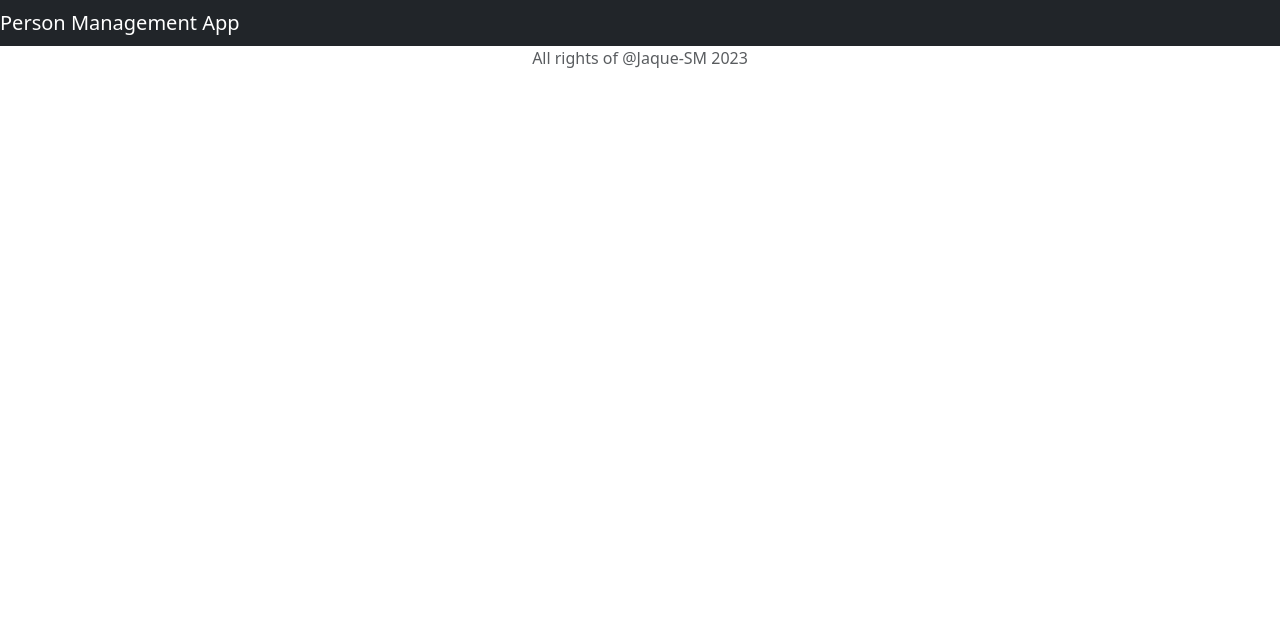
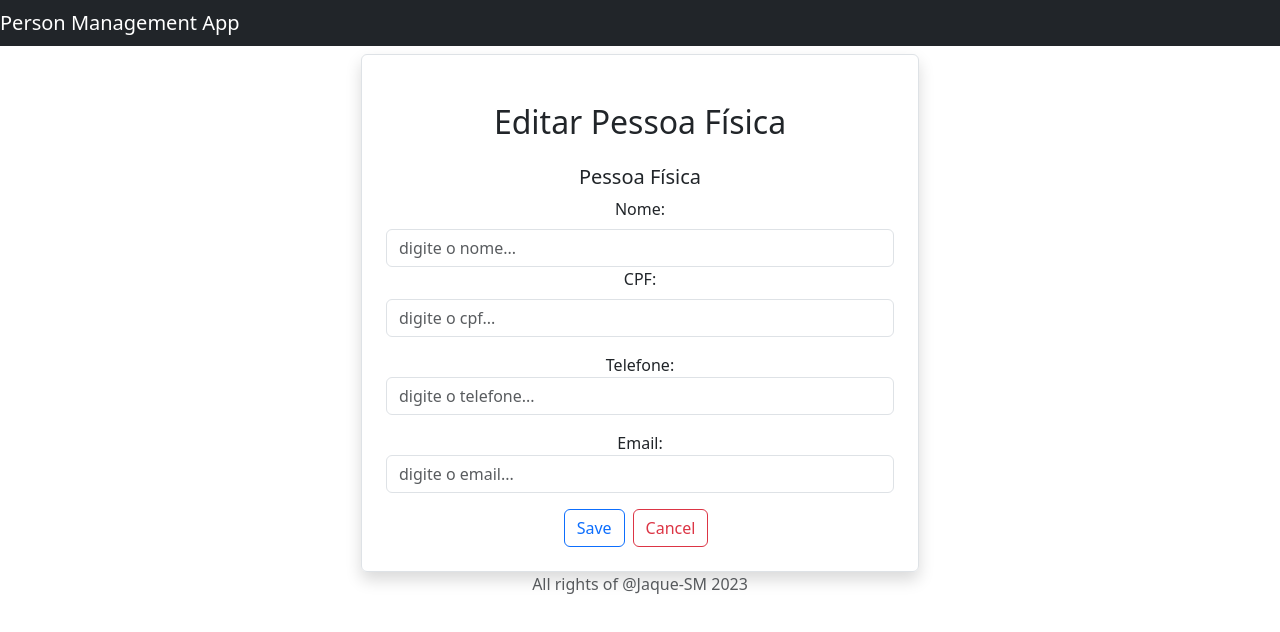
Before and after one commit to Jaque-SM/Front-PessoaFisica, a React (Create React App) app: page /updatepessoa/1 in a window 1280 px wide. Shown: the top 632 px of the page. Built offline with nearby package versions, Linux system fonts and the light colour scheme; no server answers.

Commit message:
mais coisas no geral

```diff
--- a/src/components/crud/CreatePerson.js
+++ b/src/components/crud/CreatePerson.js
@@ -62,28 +62,29 @@ export default function CreatePerson () {
 
                                 <label htmlFor="nome" className="form-label">Nome: </label>
 
-                                <input type="text" placeholder="digite o nome..." name="nome" className="form-control"
+                                <input type="text" placeholder="digite o nome..." name="nome" className="form-control" required
                                   value={nome} onChange={(e) => onInputChange(e)}/>
 
 
                             <div className="mb-3">
                                 <label htmlFor="CPF" className="form-label">CPF: </label>
+
                                 <input placeholder="digite o cpf..." name="cpf" className="form-control"
-                                    value={cpf} onChange={(e) => onInputChangeCpf(e)} />
+                                   required value={cpf} onChange={(e) => onInputChangeCpf(e)} />
                             </div>
 
                             <div className="mb-3">
                                 <label>Telefone: </label>
                                 <input type='tel' pattern='[0-9]{3}-[0-9]{3}-[0-9]{4}'  maxlength="12"
                                 placeholder="digite o telefone..." name="telefone" className="form-control"
-                                    value={telefone} onChange={(e) => onInputChangeTelefone(e)} />
+                                  required  value={telefone} onChange={(e) => onInputChangeTelefone(e)} />
                             </div>
 
 
                             <div className="mb-3">
                                 <label>Email: </label>
                                 <input type='email'   placeholder="digite o email..." name="email" className="form-control"
-                                    value={email} onChange={(e) => onInputChangeEmail(e)} />
+                                  required  value={email} onChange={(e) => onInputChangeEmail(e)} />
                             </div>
 
 
--- a/src/components/crud/EditPerson.js
+++ b/src/components/crud/EditPerson.js
@@ -1,15 +1,116 @@
-import React, { useEffect, useState } from 'react'
 import axios from "axios";
-import { Link, useParams } from "react-router-dom";
-
+import React, { useEffect, useState } from "react";
+import { Link, useNavigate, useParams } from "react-router-dom";
 
 export default function UpdatePerson () {
 
+    let navigate = useNavigate();
+
+    const { id } = useParams();
+
+    const [pessoa, setPessoa] =useState({
+        nome: "",
+        cpf: "",
+        telefone: "",
+        email: "",
+
+    });
+
+    const {nome, cpf, telefone, email} =pessoa;
+
+    const onInputChange = (e) => {
+        setPessoa(
+            { ...pessoa, nome: e.target.value  })
+    };
+
+    const onInputChangeCpf =(e) => {
+        setPessoa (
+            {...pessoa, cpf: e.target.value }
+        )
+    }
+
+    const onInputChangeTelefone =(e) => {
+        setPessoa (
+            {...pessoa, telefone: e.target.value}
+        )
+    }
+
+    const onInputChangeEmail =(e) => {
+        setPessoa (
+            {...pessoa, email: e.target.value}
+        )
+    }
+
+    useEffect(() => {
+        loadingPessoas();
+      }, []);
+
+    const loadingPessoas = async () => {
+        const result = await axios.get(`http://localhost:8080/api/pessoas/${id}`);
+        setPessoa(result.data);
+    };
+
+    const onSubmit = async (e) => {
+        e.preventDefault();
+        await axios.put(`http://localhost:8080/api/pessoas/${id}`, pessoa);
+        navigate("/");
+    };
+
+    return (
+        <div className="container">
+        <div className="row">
+
+            <div className="col-md-6 offset-md-3 border rounded p-4 mt-2 shadow">
+            <h2 className="text-center m-4">Editar Pessoa Física</h2>
+            <h5>
+            Pessoa Física
+            </h5>
+
+                <form onSubmit={(e)=> onSubmit(e)}>
+
+                    <label htmlFor="nome" className="form-label">Nome: </label>
+
+                    <input type="text" placeholder="digite o nome..." name="nome" className="form-control"
+                      value={nome} onChange={(e) => onInputChange(e)}/>
+
+
+                <div className="mb-3">
+                    <label htmlFor="CPF" className="form-label">CPF: </label>
+                    <input placeholder="digite o cpf..." name="cpf" className="form-control"
+                        value={cpf} onChange={(e) => onInputChangeCpf(e)} />
+                </div>
+
+                <div className="mb-3">
+                    <label>Telefone: </label>
+                    <input type='tel' pattern='[0-9]{3}-[0-9]{3}-[0-9]{4}'  maxlength="12"
+                    placeholder="digite o telefone..." name="telefone" className="form-control"
+                        value={telefone} onChange={(e) => onInputChangeTelefone(e)} />
+                </div>
+
+
+                <div className="mb-3">
+                    <label>Email: </label>
+                    <input type='email'   placeholder="digite o email..." name="email" className="form-control"
+                        value={email} onChange={(e) => onInputChangeEmail(e)} />
+                </div>
+
+
+            <button type="submit" className="btn btn-outline-primary" >Save</button>
+
+            <Link className="btn btn-outline-danger mx-2" to="/">
+                Cancel
+            </Link>
+
+            </form>
 
 
 
+            </div>
 
+        </div>
 
+    </div>
+    );
 
 
 
--- a/src/components/crud/ListPersons.js
+++ b/src/components/crud/ListPersons.js
@@ -6,8 +6,6 @@ export default function ListPersons() {
 
     const [pessoas, setPessoas] = useState([]);
 
-    const { id } = useParams();
-
     useEffect(() => {
         loadingPessoas();
     }, []);
@@ -15,17 +13,12 @@ export default function ListPersons() {
     const loadingPessoas = async () => {
         const result = await axios.get("http://localhost:8080/api/pessoas");
         setPessoas(result.data);
-    }
+    };
 
-    const deletePerson = async () => {
+    const deletePerson = async (id) => {
         await axios.delete(`http://localhost:8080/api/pessoa/${id}`);
-        setPessoas (
-            pessoas.filter ((pessoa) => {
-                return pessoa.id !== id;
-            })
-        )
         loadingPessoas();
-    }
+    };
 
     return (
         <div>
```
Also changed, not shown: src/components/confirmation/modalDelete.js (added, +15 -0 lines).
